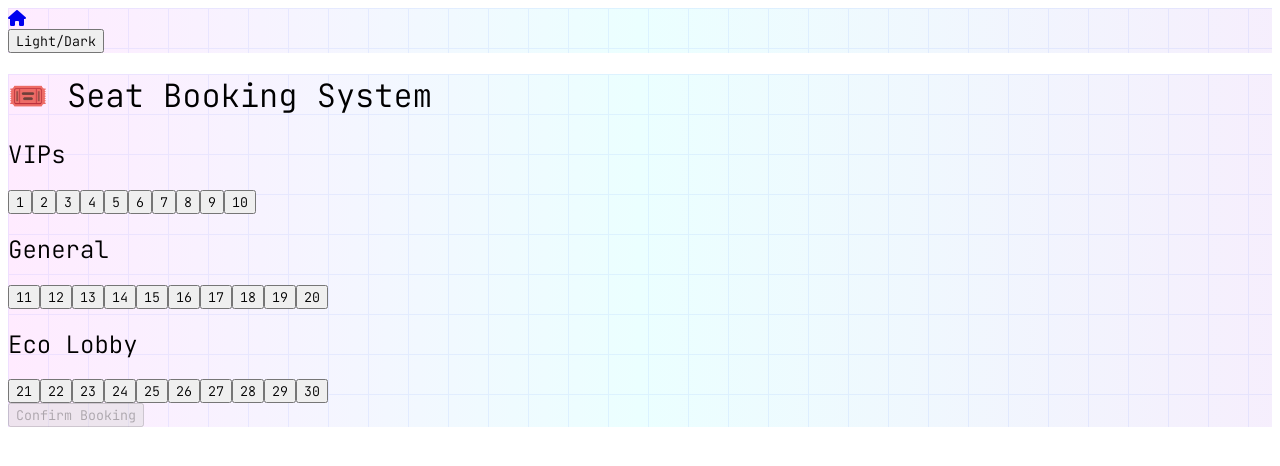
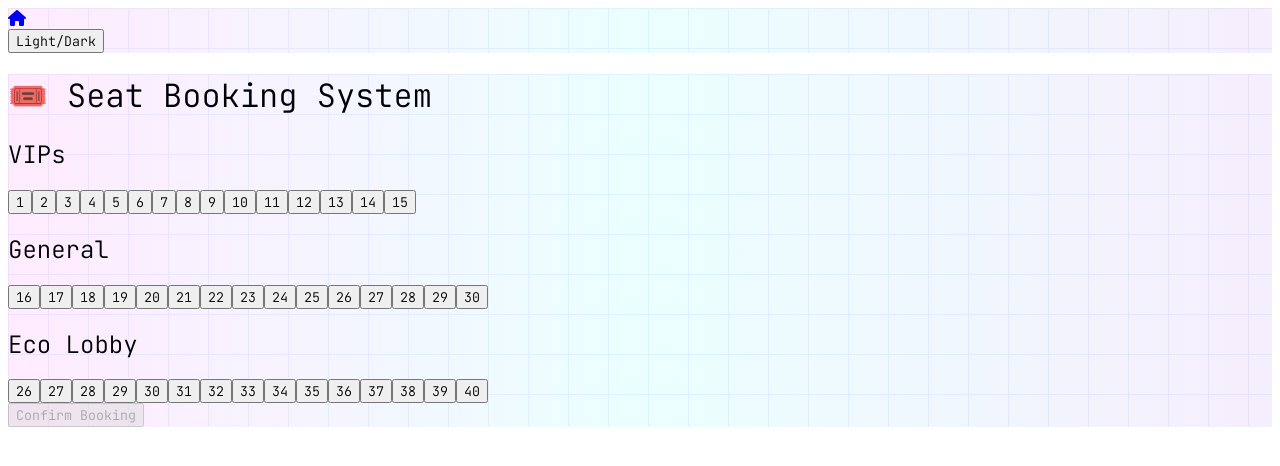
Before and after one commit to rjv01/React-Projects, a React (Vite) app in the folder react-tailwind-basic/: page /seatbooking in a window 1280 px wide. Shown: the top 466 px of the page. Built offline with nearby package versions, Linux system fonts and the light colour scheme.

Commit message:
updating Simple seatBooking

```diff
--- a/react-tailwind-basic/src/components/SeatBooking.jsx
+++ b/react-tailwind-basic/src/components/SeatBooking.jsx
@@ -24,10 +24,10 @@ export default function SeatBooking() {
     };
 
     const renderRow = (startNumber, label) => (
-        <div className='mb-6'>
+        <div className='mb-6 ml-8'>
             <h2 className='text-xl font-semibold mb-2'>{label}</h2>
             <div className='grid grid-cols-5 gap-4'>
-                {[...Array(10).keys()].map((i) => {
+                {[...Array(15   ).keys()].map((i) => {
                     const seatNumber = startNumber + i;
                     const isBooked = bookedSeat.includes(seatNumber);
                     const isSelected = selectedSeats.includes(seatNumber);
@@ -58,8 +58,8 @@ export default function SeatBooking() {
 
             <div className='w-full max-w-3xl p-6 bg-white rounded-xl shadow-lg'>
                 {renderRow(1, "VIPs")}
-                {renderRow(11, "General")}
-                {renderRow(21, "Eco Lobby")}
+                {renderRow(16, "General")}
+                {renderRow(26, "Eco Lobby")}
 
                 <div className='flex justify-center mt-8'>
                     <button
```
